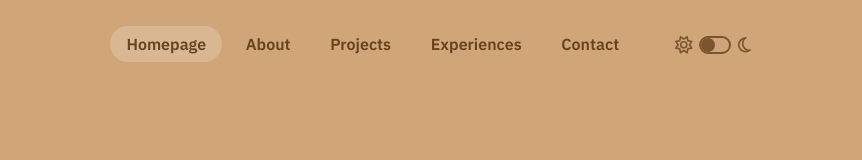
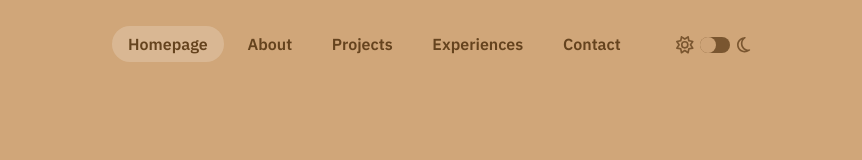
Before and after one commit to steph-xue/portfolio, a React (Vite) app: page / in a window 1280 px wide. Shown: the top 160 px of the page, without its empty margins (209-1071 px from the left). Built offline with nearby package versions, Linux system fonts and the light colour scheme.

Commit message:
fix dark mode toggler

```diff
--- a/src/style.scss
+++ b/src/style.scss
@@ -209,21 +209,20 @@ a {
   .toggler-slider {
 	width: 22px;
 	height: 10px;
-	background-color: var(--color-light-brown1);
+	background-color: var(--color-dark-brown1);
 	border-radius: 2rem;
 	margin-inline: 7px;
 	cursor: pointer;
 	display: flex;
 	justify-content: flex-start;
 	align-items: center;
-	border: 2px solid var(--color-dark-brown1);
 	box-sizing: content-box;
   }
 
   .toggler-slider-circle {
 	height: 10px;
 	width: 10px;
-	background-color: var(--color-dark-brown1);
+	background-color: var(--color-light-brown1);
 	border-radius: 50%;
   }
 
@@ -233,13 +232,15 @@ a {
 	}
 
 	.toggler-slider {
-		width: 28px;
-		height: 14px;
+		width: 30px;
+		height: 16px;
+		margin-left: 0.4em;
+		margin-right: 0.4em;
 	}
 
 	.toggler-slider-circle {
-		height: 14px;
-		width: 14px;
+		height: 16px;
+		width: 16px;
 	}
   }
 
```
